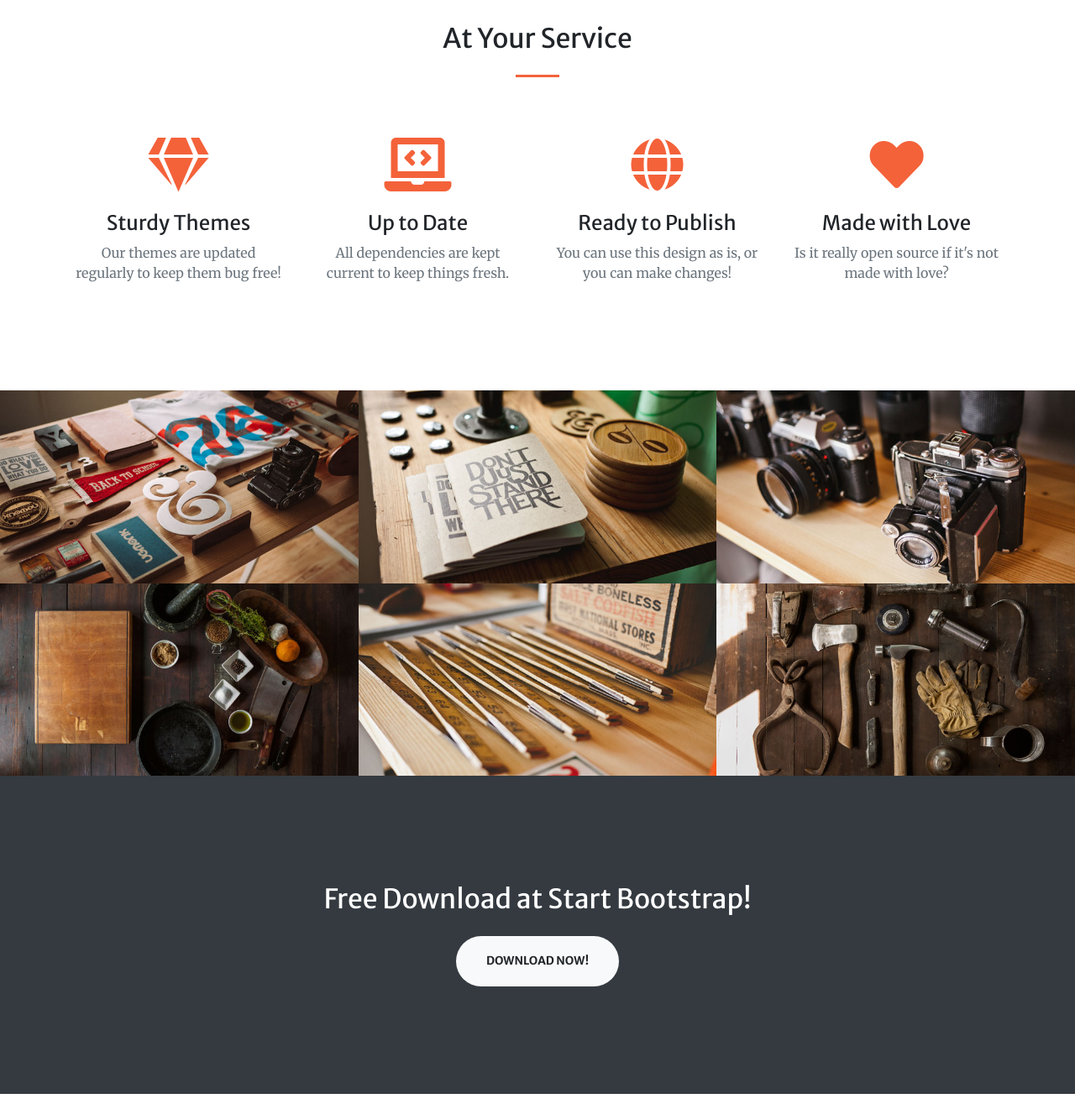
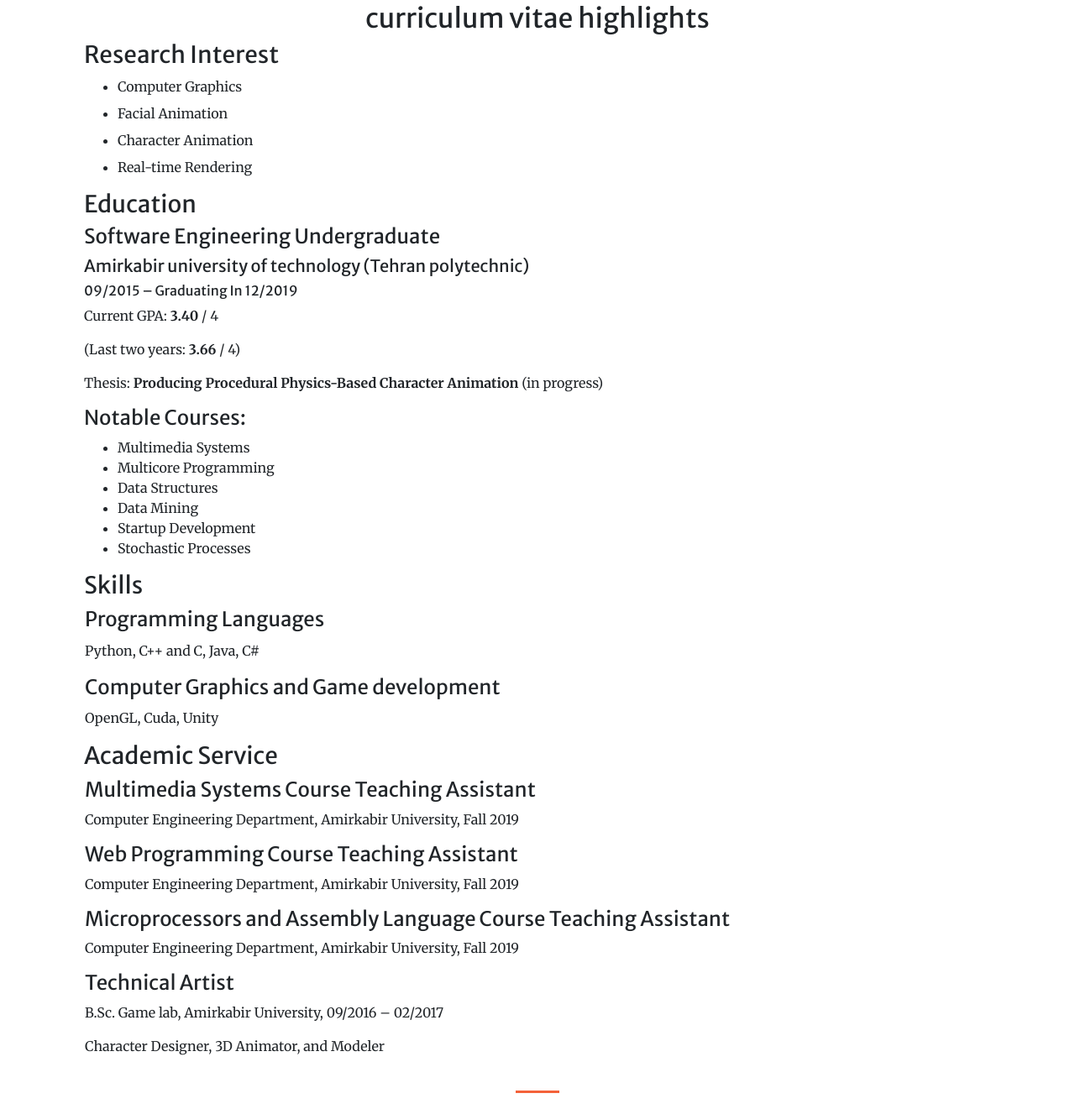
Before and after one commit to Arya11b/portfolio, a website with bundled scripts: page index.html in a window 1280 px wide. Shown: the part 1379-2700 px from the top of the page at 84% size. Built offline with nearby package versions, Linux system fonts and the light colour scheme.

Commit message:
+ CV highlights

```diff
--- a/index.html
+++ b/index.html
@@ -5,10 +5,10 @@
 
   <meta charset="utf-8">
   <meta name="viewport" content="width=device-width, initial-scale=1, shrink-to-fit=no">
-  <meta name="description" content="">
-  <meta name="author" content="">
+  <meta name="description" content="cv">
+  <meta name="author" content="Arya">
 
-  <title>Creative - Start Bootstrap Theme</title>
+  <title>Arya Banaeizadeh Portfolio</title>
 
   <!-- Font Awesome Icons -->
   <link href="vendor/fontawesome-free/css/all.min.css" rel="stylesheet" type="text/css">
@@ -40,7 +40,7 @@
             <a class="nav-link js-scroll-trigger" href="#about">About</a>
           </li>
           <li class="nav-item">
-            <a class="nav-link js-scroll-trigger" href="#services">Services</a>
+            <a class="nav-link js-scroll-trigger" href="#cv">Services</a>
           </li>
           <li class="nav-item">
             <a class="nav-link js-scroll-trigger" href="#portfolio">Portfolio</a>
@@ -58,12 +58,18 @@
     <div class="container h-100">
       <div class="row h-100 align-items-center justify-content-center text-center">
         <div class="col-lg-10 align-self-end">
-          <h1 class="text-uppercase text-white font-weight-bold">Your Favorite Source of Free Bootstrap Themes</h1>
+          <h1 class="text-uppercase text-white font-weight-bold">Arya Banaeizadeh</h1>
           <hr class="divider my-4">
         </div>
         <div class="col-lg-8 align-self-baseline">
-          <p class="text-white-75 font-weight-light mb-5">Start Bootstrap can help you build better websites using the Bootstrap framework! Just download a theme and start customizing, no strings attached!</p>
-          <a class="btn btn-primary btn-xl js-scroll-trigger" href="#about">Find Out More</a>
+          <p class="text-white-50 font-weight-normal mb-5">
+            <b class="text-white-75 font-weight-bolder">Software Engineering</b> Student at
+            <b class="text-white-75 font-weight-bolder">Amirkabir University </b>of Technology<br>
+            Interested in <b class="text-white-75 font-weight-bolder">Computer Graphics </b>and specially in <b class="text-white-75 font-weight-bolder">Physics-Based Animations</b>
+
+
+          </p>
+          <a class="btn btn-primary btn-xl js-scroll-trigger" href="#about">My Story</a>
         </div>
       </div>
     </div>
@@ -74,49 +80,111 @@
     <div class="container">
       <div class="row justify-content-center">
         <div class="col-lg-8 text-center">
-          <h2 class="text-white mt-0">We've got what you need!</h2>
+          <h2 class="text-white mt-0">About Me</h2>
           <hr class="divider light my-4">
-          <p class="text-white-50 mb-4">Start Bootstrap has everything you need to get your new website up and running in no time! Choose one of our open source, free to download, and easy to use themes! No strings attached!</p>
-          <a class="btn btn-light btn-xl js-scroll-trigger" href="#services">Get Started!</a>
+          <p class="text-white-75 mb-4">
+            I love story-telling. The best way to tell a story is through color, visuals and movement.
+          </p>
+          <a class="btn btn-light btn-xl js-scroll-trigger" href="#cv">Get Started!</a>
         </div>
       </div>
     </div>
   </section>
 
   <!-- Services Section -->
-  <section class="page-section" id="services">
+  <section class="page-section" id="cv">
     <div class="container">
-      <h2 class="text-center mt-0">At Your Service</h2>
-      <hr class="divider my-4">
-      <div class="row">
-        <div class="col-lg-3 col-md-6 text-center">
-          <div class="mt-5">
-            <i class="fas fa-4x fa-gem text-primary mb-4"></i>
-            <h3 class="h4 mb-2">Sturdy Themes</h3>
-            <p class="text-muted mb-0">Our themes are updated regularly to keep them bug free!</p>
+      <h2 class="text-center mt-0">curriculum vitae highlights</h2>
+          <div class="container">
+        <h3>Research Interest</h3>
+          <ul >
+            <li class="mt-md-2">Computer Graphics</li>
+            <li class="mt-md-2">Facial Animation</li>
+            <li class="mt-md-2">Character Animation</li>
+            <li class="mt-md-2">Real-time Rendering</li>
+          </ul>
           </div>
-        </div>
-        <div class="col-lg-3 col-md-6 text-center">
-          <div class="mt-5">
-            <i class="fas fa-4x fa-laptop-code text-primary mb-4"></i>
-            <h3 class="h4 mb-2">Up to Date</h3>
-            <p class="text-muted mb-0">All dependencies are kept current to keep things fresh.</p>
+          <div class="container">
+      <h3>Education</h3>
+            <h4 class="mt-md-2">Software Engineering Undergraduate</h4>
+            <h5 class="mt-md-2">Amirkabir university of technology (Tehran polytechnic)</h5>
+            <h6>09/2015 &ndash; Graduating In 12/2019</h6>
+            <p>Current GPA: <strong>3.40 </strong>/ 4</p>
+            <p>(Last two years: <strong>3.66</strong> / 4)</p>
+            <p>Thesis: <strong>Producing Procedural Physics-Based Character Animation </strong>(in progress)</p>
+            <h4>Notable Courses:</h4>
+                  <ul>
+                    <li>Multimedia Systems</li>
+                    <li>Multicore Programming</li>
+                    <li>Data Structures</li>
+                    <li>Data Mining</li>
+                    <li>Startup Development</li>
+                    <li>Stochastic Processes</li>
+                  </ul>
           </div>
-        </div>
-        <div class="col-lg-3 col-md-6 text-center">
-          <div class="mt-5">
-            <i class="fas fa-4x fa-globe text-primary mb-4"></i>
-            <h3 class="h4 mb-2">Ready to Publish</h3>
-            <p class="text-muted mb-0">You can use this design as is, or you can make changes!</p>
+          <div class="container">
+      <h3>Skills</h3>
+      <table width="0">
+        <tbody>
+        <tr>
+          <td width="648">
+            <h4>Programming Languages</h4>
+          </td>
+        </tr>
+        <tr>
+          <td width="648">
+            <p>Python, C++ and C, Java, C#</p>
+          </td>
+        </tr>
+        <tr>
+          <td width="648">
+            <h4>Computer Graphics and Game development</h4>
+          </td>
+        </tr>
+        <tr>
+          <td width="648">
+            <p>OpenGL, Cuda, Unity</p>
+          </td>
+        </tr>
+        </tbody>
+      </table>
           </div>
-        </div>
-        <div class="col-lg-3 col-md-6 text-center">
-          <div class="mt-5">
-            <i class="fas fa-4x fa-heart text-primary mb-4"></i>
-            <h3 class="h4 mb-2">Made with Love</h3>
-            <p class="text-muted mb-0">Is it really open source if it's not made with love?</p>
+          <div class="container">
+      <h3>Academic Service</h3>
+      <table width="99%">
+        <tbody>
+        <tr>
+          <td width="280">
+            <h4>Multimedia Systems Course Teaching Assistant</h4>
+            <p>Computer Engineering Department, Amirkabir University, Fall 2019</p>
+            <h4>Web Programming Course Teaching Assistant</h4>
+            <p>Computer Engineering Department, Amirkabir University, Fall 2019</p>
+            <h4>Microprocessors and Assembly Language Course Teaching Assistant</h4>
+            <p>Computer Engineering Department, Amirkabir University, Fall 2019</p>
+            <h4>Technical Artist</h4>
+            <p>B.Sc. Game lab, Amirkabir University, 09/2016 &ndash; 02/2017</p>
+            <p>Character Designer, 3D Animator, and Modeler</p>
+          </td>
+        </tr>
+        </tbody>
+      </table>
           </div>
-        </div>
+      <!--<h3>Notable Academic Course Projects</h3>-->
+      <!--<dl>-->
+        <!--<dt>Multicore Programming</dt>-->
+        <!--<dd>Project: a <strong>Song Identifier </strong>using <strong>Cuda</strong> and <strong>OpenMP</strong></dd>-->
+        <!--<dt> Data Structure and Algorithms</dt>-->
+        <!--<dd>Project: an <strong>Inverted Index Search Engine </strong>written in <strong>C++ </strong>and using<strong> Qt. </strong></dd>-->
+        <!--<dt>Programming Languages</dt>-->
+        <!--<dd>Project: a <strong>Functional Programming Language Interpreter</strong>, Numex (Number-Expression Programming Language) written in <strong>Racket</strong></dd>-->
+        <!--<dt><strong>Internet Engineering</strong></dt>-->
+        <!--<dd>Project: an <strong>Online Game Website</strong> featuring Pig game written in <strong>Django</strong> and <strong>Angular CLI</strong>.</dd>-->
+        <!--<dd>Project: <strong>Proxy Server</strong> using <strong>python</strong>.</dd>-->
+        <!--<dt>Advanced Programming</dt>-->
+        <!--<dd>Project: a <strong>Strategic Game (similar to Age of Empires) </strong>written in Pure <strong>Java. </strong></dd>-->
+      <!--</dl>-->
+    <hr class="divider my-4">
+      <div >
       </div>
     </div>
   </section>
@@ -210,8 +278,7 @@
   <!-- Call to Action Section -->
   <section class="page-section bg-dark text-white">
     <div class="container text-center">
-      <h2 class="mb-4">Free Download at Start Bootstrap!</h2>
-      <a class="btn btn-light btn-xl" href="https://startbootstrap.com/themes/creative/">Download Now!</a>
+      <a class="btn btn-light btn-xl" href="https://github.com/arya11b/">Visit my Github Page for More!</a>
     </div>
   </section>
 
```
